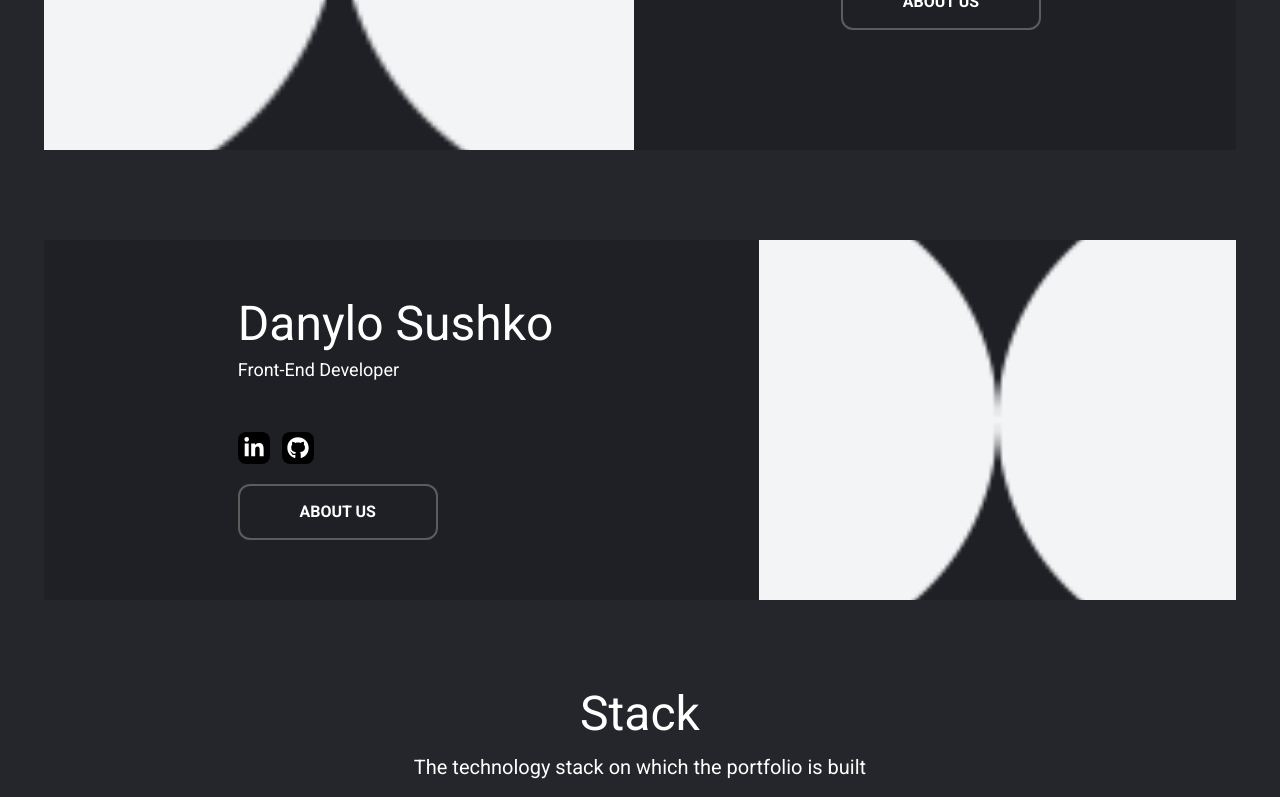
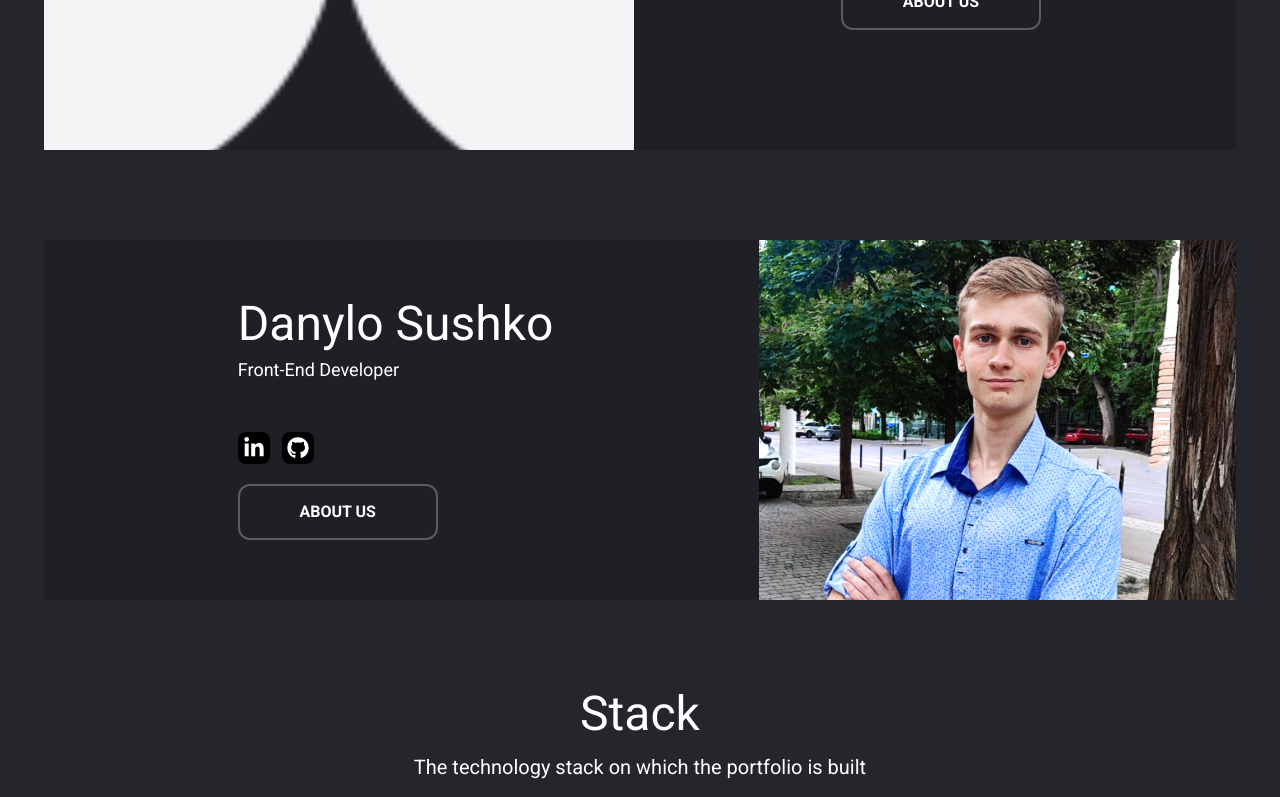
Before and after one commit to DanyloSus/portfolio-site, a React (Vite) app: page / in a window 1280 px wide. Shown: the part 476-1273 px from the top of the page. Built offline with nearby package versions, Linux system fonts and the light colour scheme; no server answers.

Commit message:
Add photo

```diff
--- a/src/App.tsx
+++ b/src/App.tsx
@@ -79,6 +79,7 @@ const App = () => {
                   desc="Front-End Developer"
                   lin="https://www.linkedin.com/in/%D0%B4%D0%B0%D0%BD%D0%B8%D0%BB%D0%BE-%D1%81%D1%83%D1%88%D0%BA%D0%BE-895206289/"
                   git="https://github.com/DanyloSus"
+                  img="photos/ds.jpg"
                 />
                 <Stack />
                 <Footer />
--- a/src/CSSes/_elements.scss
+++ b/src/CSSes/_elements.scss
@@ -16,7 +16,7 @@ section {
     }
 
     img.active {
-      @apply max-w-[30%] xl:max-w-[40%] w-full h-full object-cover md:h-[150px] md:object-cover md:max-w-full md:w-full;
+      @apply max-w-[30%] xl:max-w-[40%] w-full h-full object-cover md:h-[150px] md:object-cover md:max-w-full md:w-full object-top;
       @media screen and (min-width: 768px) {
         &.revealI {
           transform-origin: right;
--- a/src/CSSes/index.css
+++ b/src/CSSes/index.css
@@ -64,7 +64,7 @@ section:nth-child(2n) > div > div div {
   @apply text-left justify-start my-20;
 }
 section:nth-child(2n) > div img.active {
-  @apply max-w-[30%] xl:max-w-[40%] w-full h-full object-cover md:h-[150px] md:object-cover md:max-w-full md:w-full;
+  @apply max-w-[30%] xl:max-w-[40%] w-full h-full object-cover md:h-[150px] md:object-cover md:max-w-full md:w-full object-top;
 }
 @media screen and (min-width: 768px) {
   section:nth-child(2n) > div img.active.revealI {
```
Also changed, not shown: public/photos/ds.jpg (added), 1 other file (tests, documents, lock files or other folders).
